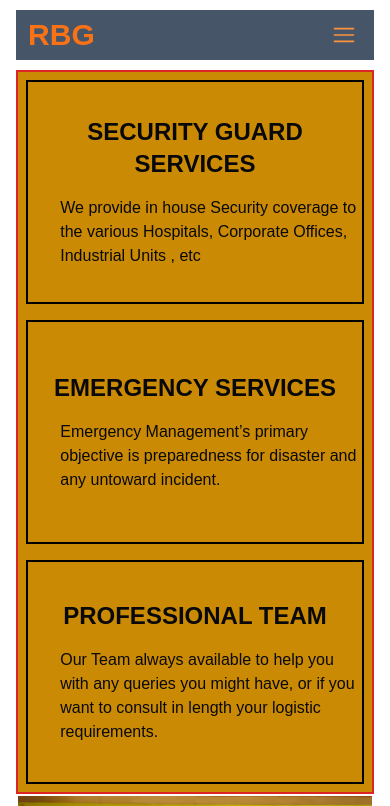
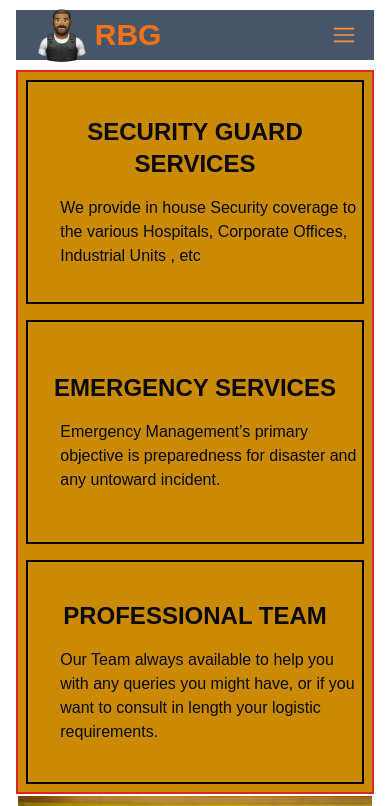
Before and after one commit to webdev-ashishk/Body-Guard, a Next.js app: page / in a window 390 px wide. Shown: the top 806 px of the page. Built offline with nearby package versions, Linux system fonts and the light colour scheme.

Commit message:
making navbar looking great

```diff
--- a/src/app/globals.css
+++ b/src/app/globals.css
@@ -3,7 +3,7 @@
 @tailwind utilities;
 
 body {
-  font-family: Arial, Helvetica, sans-serif;
+  font-family: sans-serif, Arial, Helvetica;
 }
 /* my custome css */
 .old-scale {
@@ -49,6 +49,9 @@ body {
     display: none;
   }
   #logoText {
+    display: block;
+  }
+  #imageAfterLogoText {
     display: block;
   }
 }
@@ -127,10 +130,19 @@ body {
 #mobileHeader > ul > li:hover {
   background-color: #8a4319;
 }
+#mobileHeader > ul {
+  line-height: 30px;
+}
 
 #menuItems li:hover {
-  background-color: #8a4319;
-  padding: 0.5rem;
-  /* margin: 0.1rem; */
+  background-color: gray;
   border-radius: 5px;
 }
+#menuItems > li {
+  padding: 10px;
+  display: block;
+}
+#logoText {
+  font-weight: 900px;
+  /* background-color: blue; */
+}
--- a/src/components/Header.tsx
+++ b/src/components/Header.tsx
@@ -5,6 +5,7 @@ import Link from 'next/link';
 import { useState } from 'react';
 import { IoMdClose } from 'react-icons/io';
 import { RxHamburgerMenu } from 'react-icons/rx';
+import afterLogoText from '../../public/images/afterLogoText.png';
 import logo from '../../public/images/logo.png';
 import HeaderMenuItems from './HeaderMenuItems';
 export default function Header() {
@@ -28,7 +29,17 @@ export default function Header() {
             }}
           >
             <Image src={logo} alt="logo" id="logo" className="" />
-            <b className="text-3xl text-orange-500 hidden" id="logoText">RBG</b>
+            <span className="flex items-center">
+              <Image
+                src={afterLogoText}
+                alt="afterLogoText"
+                className="hidden"
+                id="imageAfterLogoText"
+              />
+              <b className="text-3xl text-orange-500 hidden" id="logoText">
+                RBG
+              </b>
+            </span>
           </Link>
         </h1>
         <div className="flex items-center mr-2">
--- a/src/components/HeaderMenuItems.tsx
+++ b/src/components/HeaderMenuItems.tsx
@@ -3,12 +3,12 @@ import { usePathname } from 'next/navigation';
 import { ModeToggle } from './ModeToggle';
 export default function HeaderMenuItems() {
   const currentPath = usePathname();
-  const activeLink = `bg-[#8a4319] p-[0.75rem] rounded-lg text-semibold`;
+  const activeLink = `bg-[#8a4319] p-[10px] rounded-lg`;
   const nonActiveLink = 'text-white';
   return (
     <div>
       <ul id="menuItems" className="flex items-center gap-6 p-4">
-        <li className="p-[0.75rem]">
+        <li className="">
           <Link
             href="/"
             className={currentPath === '/' ? activeLink : nonActiveLink}
```
Also changed, not shown: public/images/afterLogoText.png (added).
